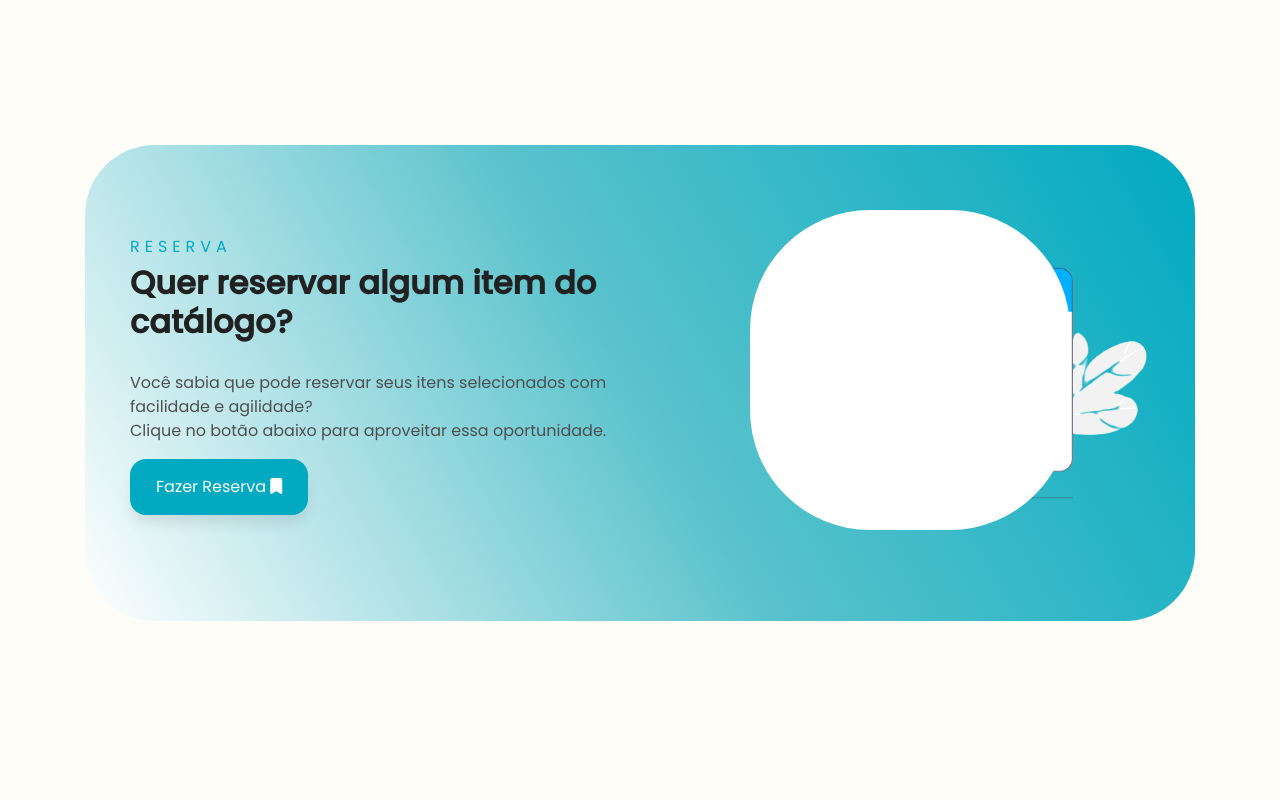
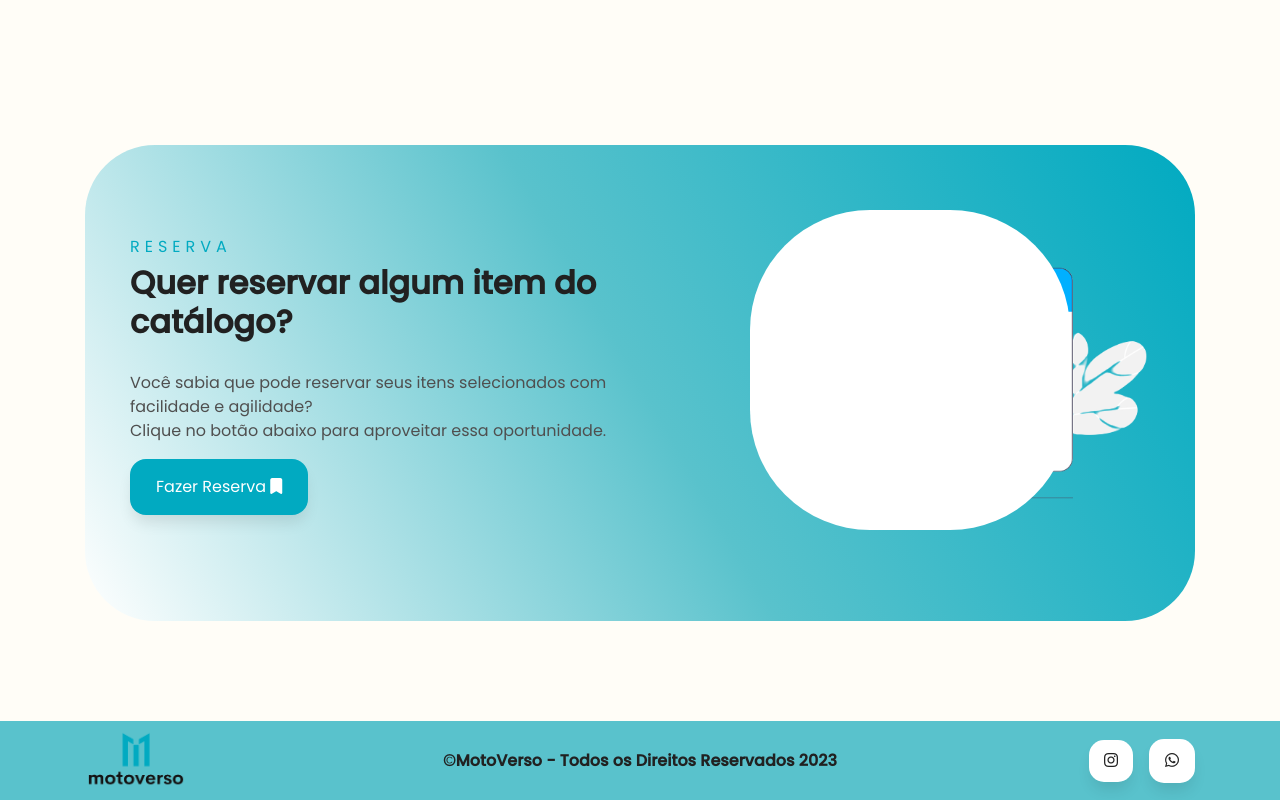
Before and after one commit to JamersonSouza/motoverso, a plain HTML site: page index.html in a window 1280 px wide. Shown: the part 2711-3511 px from the top of the page. Before the commit the page ends 3432 px from the top, so only its background shows below. Drawn offline with Linux system fonts and the light colour scheme.

Commit message:
finalização da página inicial do motoverso

```diff
--- a/assets/css/main.css
+++ b/assets/css/main.css
@@ -146,3 +146,11 @@ background-size: cover;}
 .card-reserve{height: 320px; width: 320px; border-radius: 120px; background-color: var(--color-white);
 position: absolute; top: -25px;}
 .reserve .img-reserve img{width: 100%;}
+
+footer{background-color: var(--color-secondary); padding: 10px 0;}
+.logo-footer{width: 100px;}
+.container-logo-footer, .container-text-footer, .container-social-footer{display: flex; align-items: center;
+}
+.container-logo-footer{justify-content: start;}
+.container-text-footer{justify-content: center; color: var(--color-black);}
+.container-social-footer{justify-content: end;}
--- a/index.html
+++ b/index.html
@@ -277,6 +277,25 @@
     </section>
 
     <footer>
+        <div class="container">
+            <div class="row">
+                <div class="col-3 container-logo-footer">
+                    <img src="assets/img/logo_motoverso.png" class="logo-footer" alt="logo do motoverso">
+                </div>
+                <div class="col-6 container-text-footer">
+                    <p class="mb-0"><strong>&copy;MotoVerso - Todos os Direitos Reservados 2023</strong></p>
+                </div>
+                <div class="col-3 container-social-footer">
+                    <a href="#" class="btn-sm btn-white btn-social mr-3">
+                        <i class="fab fa-instagram"></i>
+                    </a>
+
+                    <a href="#" class="btn btn-sm btn-white btn-social">
+                        <i class="fab fa-whatsapp"></i>
+                    </a>
+                </div>
+            </div>
+        </div>
 
     </footer>
     <script src="assets/js/jquery-1.12.4.min.js"></script>
```
